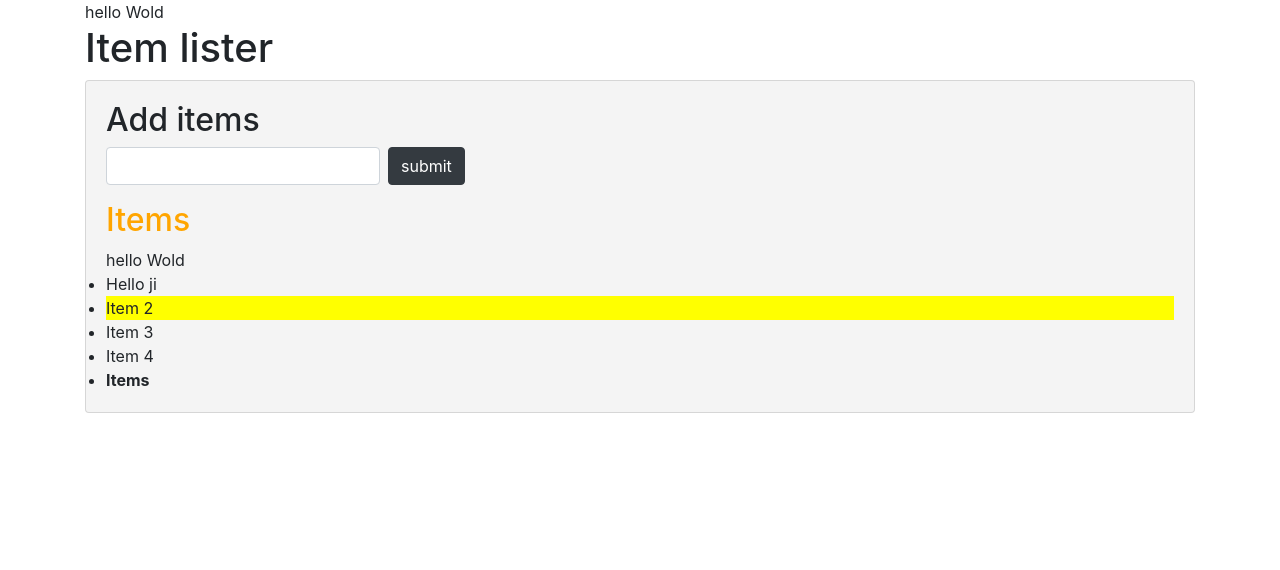
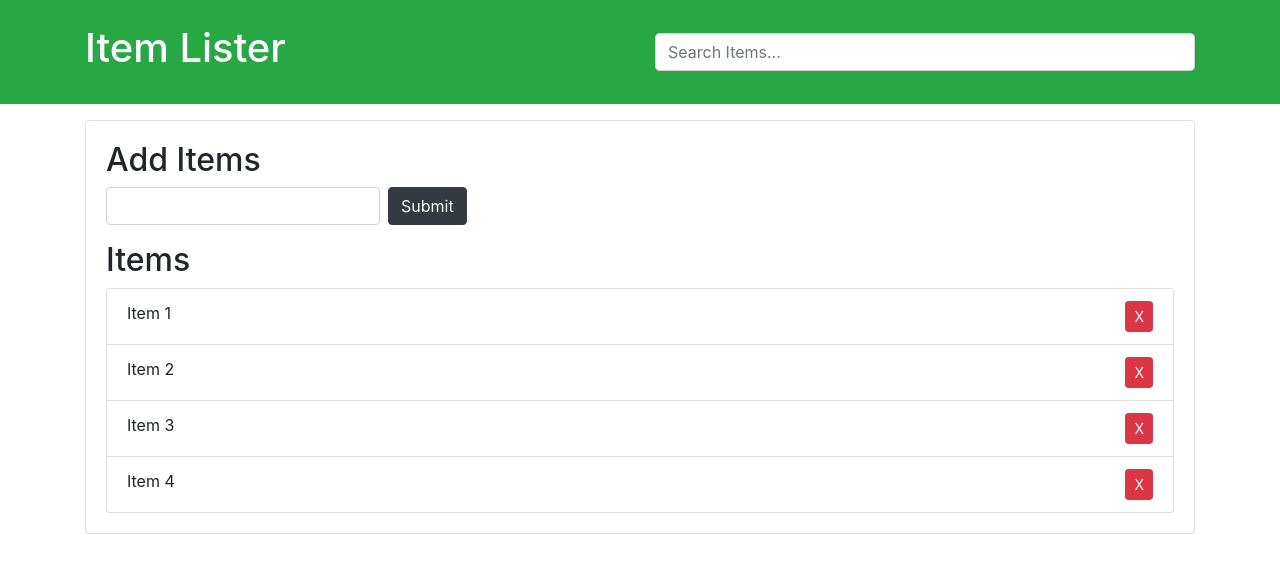
Before and after one commit to vanshika308/examples, a plain HTML site: page index.html in a window 1280 px wide. Drawn offline with nearby package versions, Linux system fonts and the light colour scheme.

Commit message:
delete add

```diff
--- a/index.html
+++ b/index.html
@@ -13,30 +13,34 @@
 
     <!-- Optional JavaScript -->
     <!-- jQuery first, then Popper.js, then Bootstrap JS -->
-   <header id ="main-header">
+    <header id="main-header" class="bg-success text-white p-4 mb-3">
       <div class="container">
-        <h1 id="header-title">Item lister</h1>
+        <div class="row">
+          <div class="col-md-6">
+              <h1 id="header-title">Item Lister</h1>
+          </div>
+          <div class="col-md-6 align-self-center">
+              <input type="text" class="form-control" id="filter" placeholder="Search Items...">
+          </div>
+        </div>
       </div>
     </header>
     <div class="container">
      <div id="main" class="card card-body">
-        <h2 class="title" id="title">Add items</h2>
-        <form class="form-inline mb-3">
-            <input type="text"  class="form-control mr-2">
-            <input type="submit"  class="btn btn-dark" value="submit">
+      <h2 class="title">Add Items</h2>
+      <form id="addForm" class="form-inline mb-3">
+        <input type="text" class="form-control mr-2" id="item">
+        <input type="submit" class="btn btn-dark" value="Submit">
       </form>
       <h2 class="title">Items</h2>
-        <ul id ="items" class="list-group">
-          <li class="list-group-items">Item 1</li>
-          <li class="list-group-items">Item 2</li>
-          <li class="list-group-items">Item 3</li>
-          <li class="list-group-items">Item 4</li>
-          <li class="list-group-items">Items</li>
+      <ul id="items" class="list-group">
+        <li class="list-group-item">Item 1 <button class="btn btn-danger btn-sm float-right delete">X</button></li>
+        <li class="list-group-item">Item 2 <button class="btn btn-danger btn-sm float-right delete">X</button></li>
+        <li class="list-group-item">Item 3 <button class="btn btn-danger btn-sm float-right delete">X</button></li>
+        <li class="list-group-item">Item 4 <button class="btn btn-danger btn-sm float-right delete">X</button></li>
       </ul>
-        <span></span>
      </div>
     </div>
-
    <script src="main.js"></script>
   </body>
 </html>
--- a/main.js
+++ b/main.js
@@ -1,69 +1,47 @@
-//traversing the dom
-var itemList = document.querySelector('#items');
+var form=document.getElementById('addForm');
+var itemList=document.getElementById('items');
 
-//parentNode
+//form submit event
+form.addEventListener('submit', addItem);
 
-//itemList.parentNode.style.backgroundColor="#f4f4f4";
-
-//parentElement
-
-itemList.parentElement.style.backgroundColor="#f4f4f4";
-
-//childNodes
-//console.log(itemList.childNodes);
-//console.log(itemList.children);
-itemList.children[1].style.backgroundColor='yellow';
-
-//First child
-//console.log(itemList.firstChild);
-
-//firstElementChild
-
-itemList.firstElementChild.textContent='Hello ji';
+//Deelete event
+itemList.addEventListener('click',removeItem);
 
 
-//lastChild
-//console.log(itemList.lastChild);
 
-//lastElementChild
-//console.log(itemList.lastElementChild);
-itemList.lastElementChild.style.fontWeight='bold';
 
-//nextSibling
-//console.log(itemList.nextSibling);
-//nextElementSibling
-//console.log(itemList.nextElementSibling);
+function addItem(e){
+    e.preventDefault();
+    //get input value
+    var newItem=document.getElementById('item');
+    //create new li element
+    var li=document.createElement('li');
+    //add class
+    li.className='list-group-item';
+    //add text node with input value
+    li.appendChild(document.createTextNode(newItem.value));
+   //create delete button element
+   var deleteBtn= document.createElement('button');
 
-//previousSibling
-//console.log(itemList.previousSibling);
-//previousElementSibling
-//console.log(itemList.previousElementSibling);
-itemList.previousElementSibling.style.color='orange';
+   //add classes to delete btn
+   deleteBtn.className='btn btn-danger btn-sm float-right delete';
+   deleteBtn.appendChild(document.createTextNode('X'));
+   li.appendChild(deleteBtn);
 
-//createElement
+   var editBtn= document.createElement('button');
 
-//create a div
-var newDiv = document.createElement('div');
-//add class
-newDiv.className='hello';
-//add id
-newDiv.id='hello1';
-//add attribute
-newDiv.setAttribute('title','hello div');
-//create text node
-var newDivText= document.createTextNode('hello Wold');
-//add text to div
-newDiv.appendChild(newDivText);
+   //add classes to delete btn
+   editBtn.className='btn btn-danger btn-sm float-right delete';
+   editBtn.appendChild(document.createTextNode('E'));
+   li.appendChild(editBtn);
+    itemList.appendChild(li);
+}
 
-var container = document.querySelector('header .container');
-var h1= document.querySelector('header h1');
-container.insertBefore(newDiv,h1);
-
-var newDiv1 = document.createElement('div');
-newDiv1.className='hii';
-newDiv1.id='hii1';
-var newDivText1= document.createTextNode('hello Wold');
-newDiv1.appendChild(newDivText1);
-var container=document.querySelector('div .list-group');
-console.log(container);
-container.insertBefore(newDiv1,itemList.firstElementChild);
+function removeItem(e){
+    if(e.target.classList.contains('delete')){
+        if(confirm('Are you sure?')){
+            var li=e.target.parentElement;
+            itemList.removeChild(li);
+        }
+    }
+}
```
Lines whose indentation alone changed are shown as unchanged.
